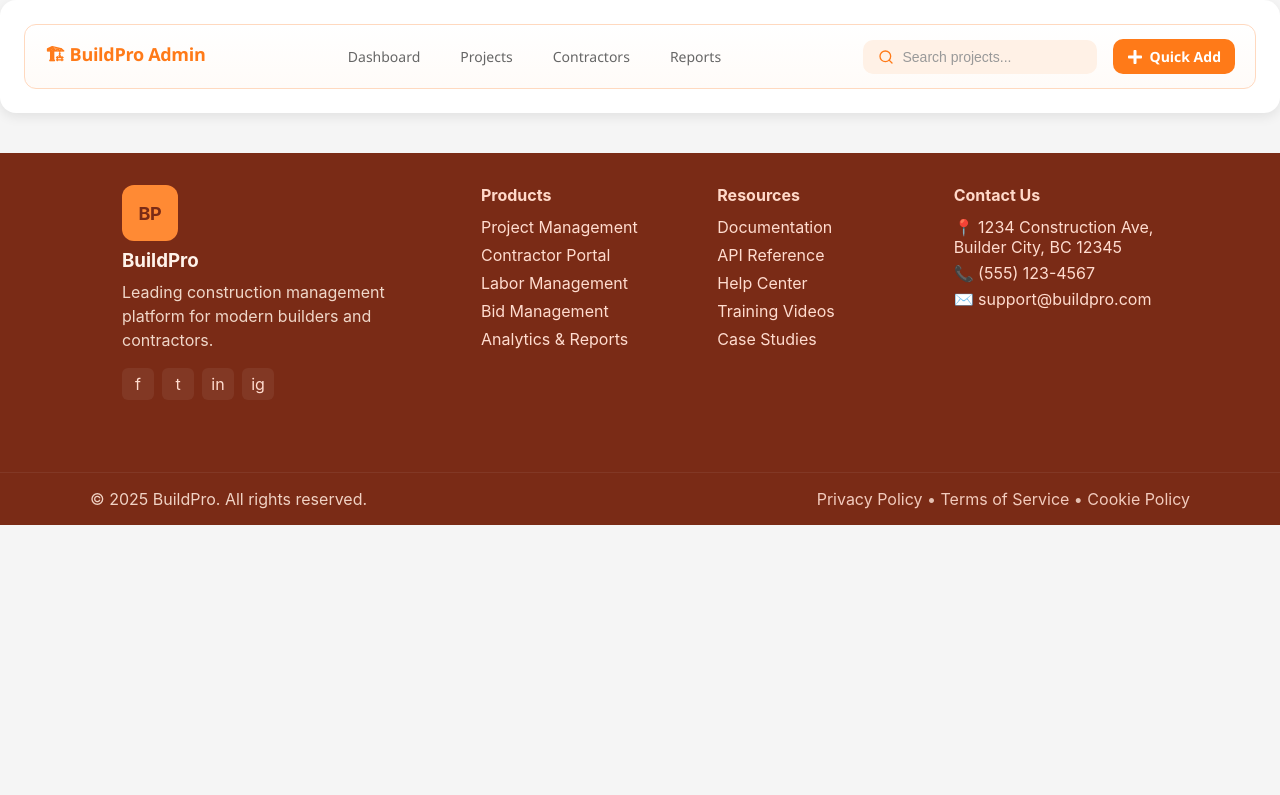
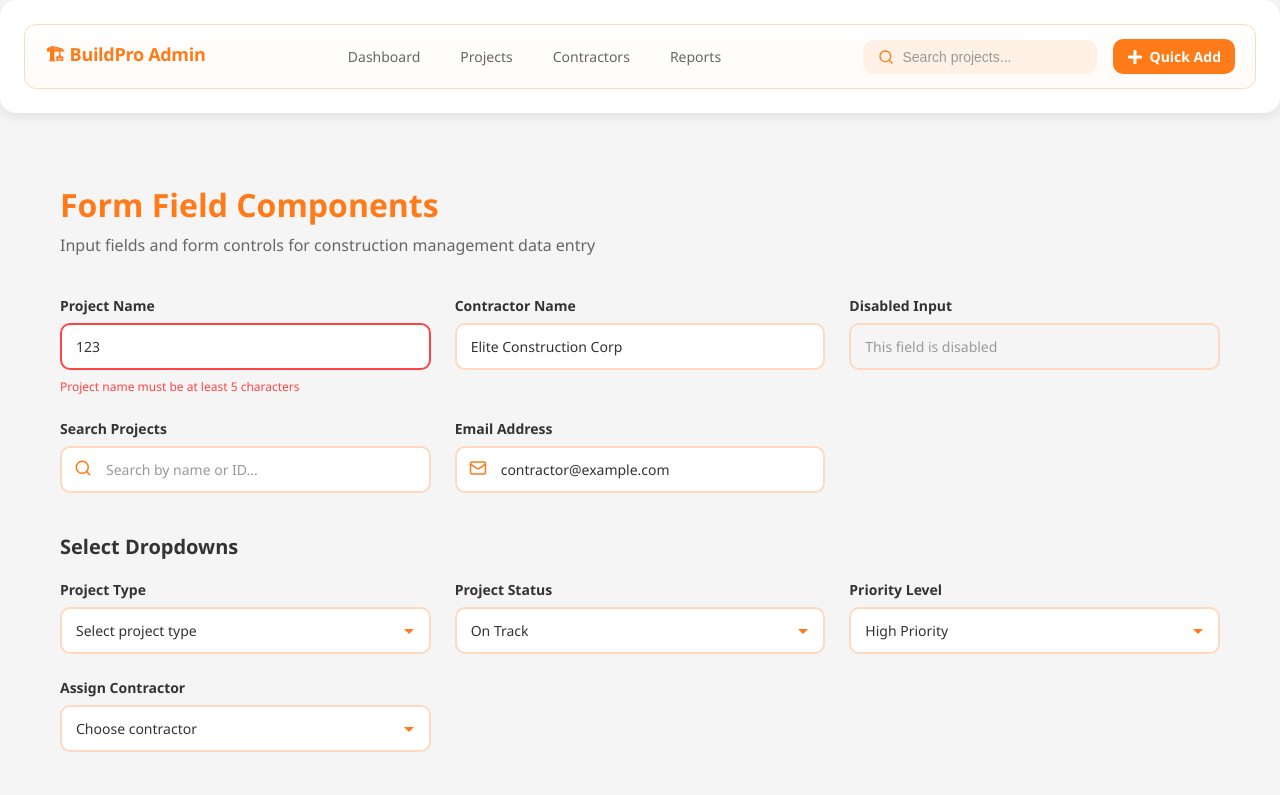
Before and after one commit to Nouman-Qamar/Ai-Construction-UserSide, a React (Vite) app: page / in a window 1280 px wide. Shown: the top 795 px of the page. Built offline with nearby package versions, Linux system fonts and the light colour scheme.

Commit message:
WIP: Save local changes

```diff
--- a/src/App.jsx
+++ b/src/App.jsx
@@ -3,7 +3,7 @@ import { Routes, Route } from "react-router-dom";
 
 import Navbar from "./Components/Navbar/Navbar";
 import Footer from "./Components/Footer/Footer";
-import FormFields from "./Components/formfield/FormFields";
+import FormFields from "./components/formfield/FormFields";
 
 
 function App() {
@@ -13,14 +13,14 @@ function App() {
       <Navbar />
 
 
-      {/* <main className="app-content">
+      <main className="app-content">
         <Routes>
 
           <Route path="/formfields" element={<FormFields />} />
         </Routes>
-      </main> */}
+      </main>
 
-     {/* <FormFields /> */}
+     <FormFields />
       <Footer />
     </div>
   );
```
